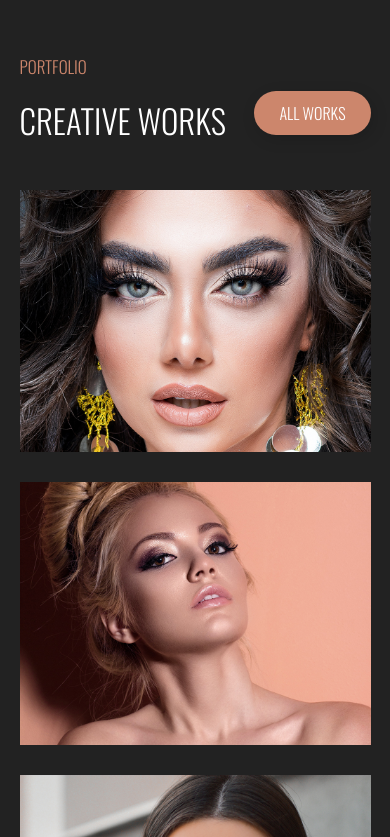
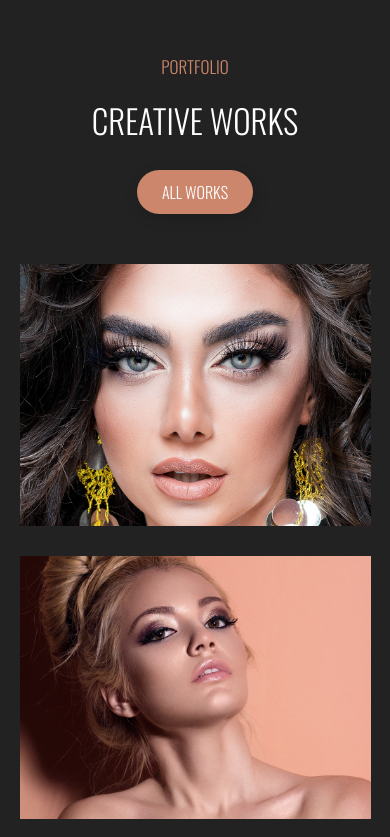
Before and after one commit to ariyanyeamin14/BEAUTYZONE, a plain HTML site: page index.html in a window 390 px wide. Shown: the part 5302-6139 px from the top of the page. Drawn offline with nearby package versions, Linux system fonts and the light colour scheme.

Commit message:
portfolio section revision

```diff
--- a/index.html
+++ b/index.html
@@ -149,7 +149,7 @@
             <div class="portfolio-top-container">
                 <div class="portfolio-text">
                     <p class="section-little">PORTFOLIO</p>
-                    <h2 class="section-title">creative  works</h2>
+                    <h2 class="section-title" id="portfoli-title">creative  works</h2>
                 </div>
                 <div class="portfolio-btn-container">
                     <a href="" class="portfolio-btn fst-child">all works</a>
--- a/style.css
+++ b/style.css
@@ -323,6 +323,15 @@ a.portfolio-btn.fst-child {
     }
     a.portfolio-btn.fst-child {
         display: block;
+        margin-left: 0;
+        margin-bottom: 50px;
+    }
+    .portfolio-top-container{
+        flex-direction: column;
+        text-align: center;
+    }
+    #portfoli-title{
+        margin-bottom: 25px;
     }
 }
 /* Responsive design styles */
```
